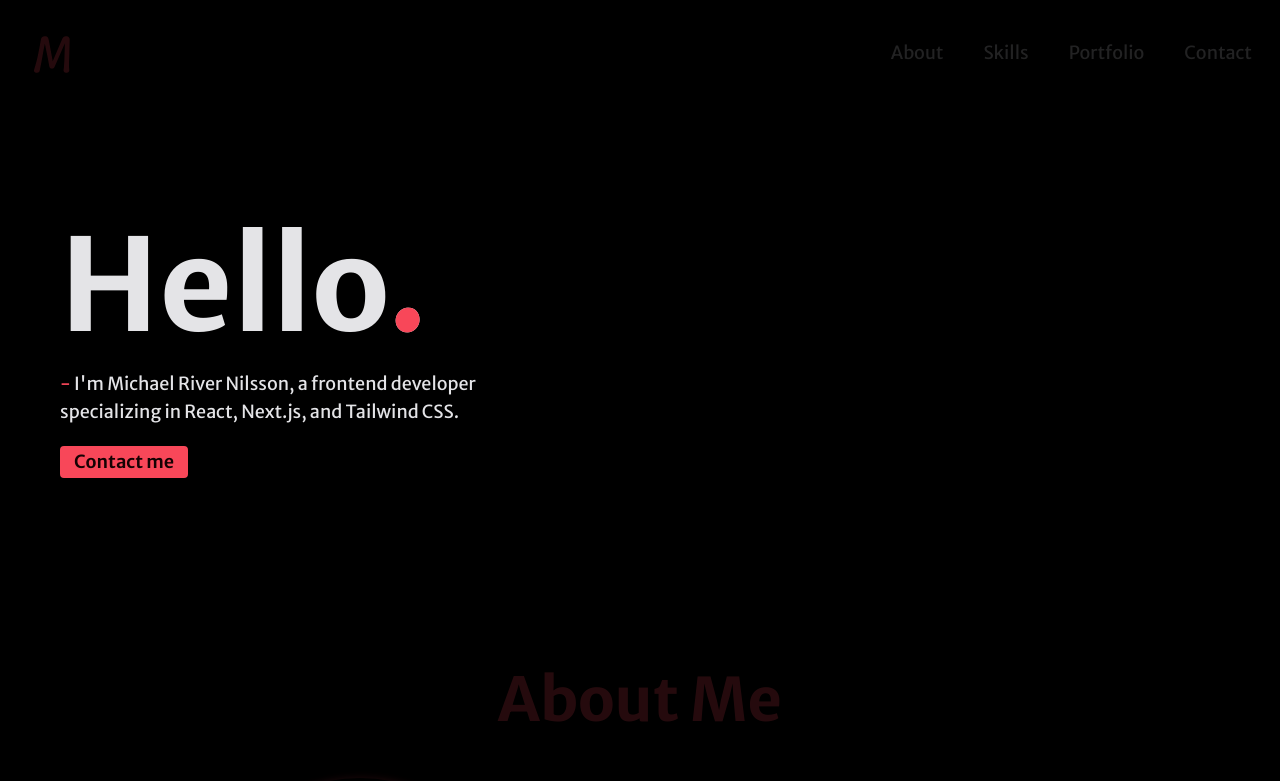
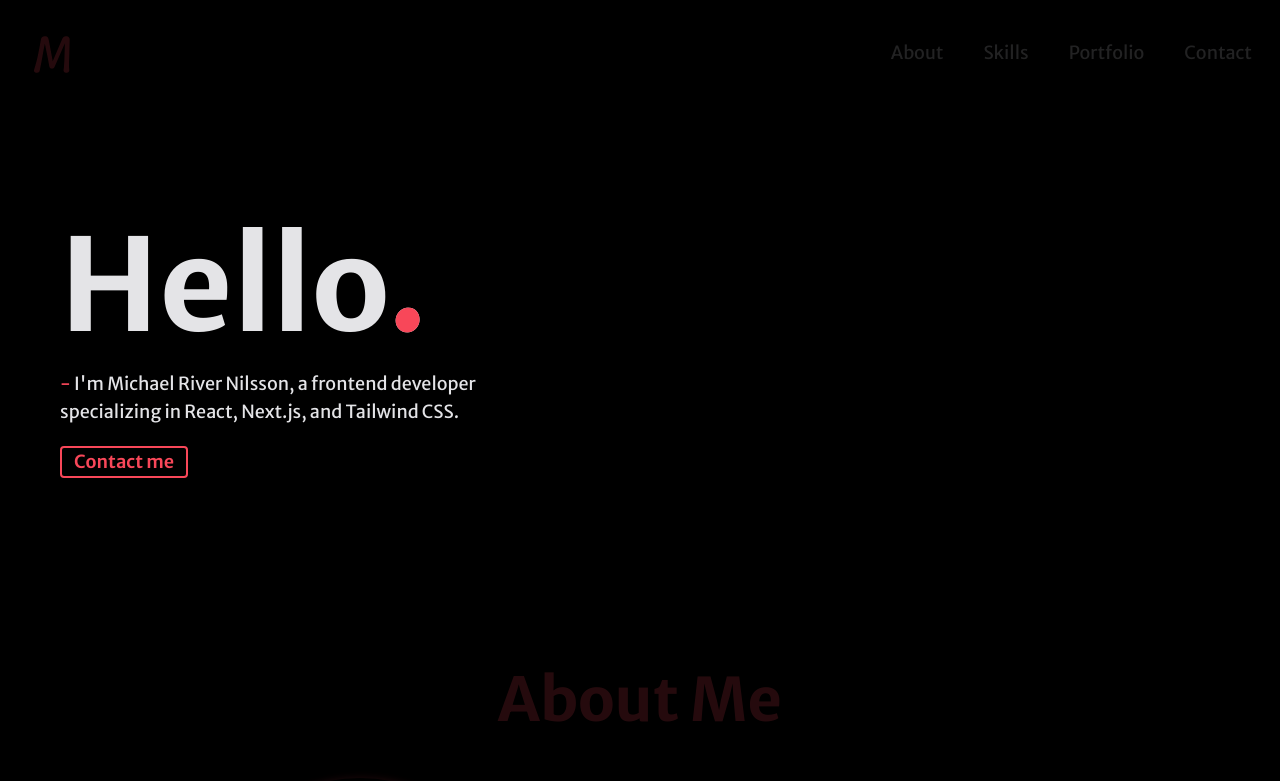
Before and after one commit to RiverMichael/mrn-portfolio, a Next.js app: page / in a window 1280 px wide. Shown: the top 781 px of the page. Built offline with nearby package versions, Linux system fonts and the light colour scheme.

Commit message:
Changes style of contact button

```diff
--- a/app/components/HeroSection/index.jsx
+++ b/app/components/HeroSection/index.jsx
@@ -17,7 +17,7 @@ export default function HeroSection() {
 
           <Link
             href="#contact"
-            className="btn btn-primary btn-sm mt-5 rounded border-2 text-lg hover:bg-black hover:text-primary"
+            className="btn btn-outline btn-primary btn-sm mt-5 rounded border-2 text-lg hover:bg-black hover:text-primary"
           >
             Contact me
           </Link>
```
